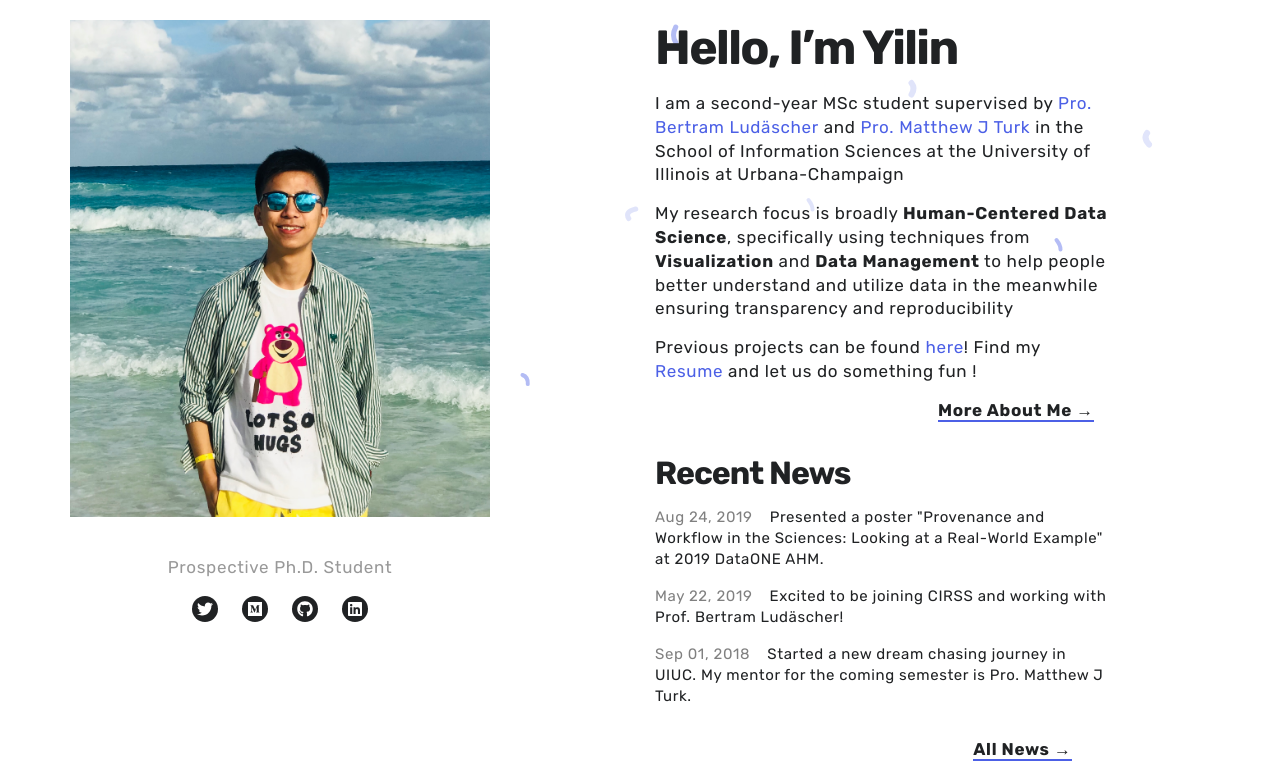
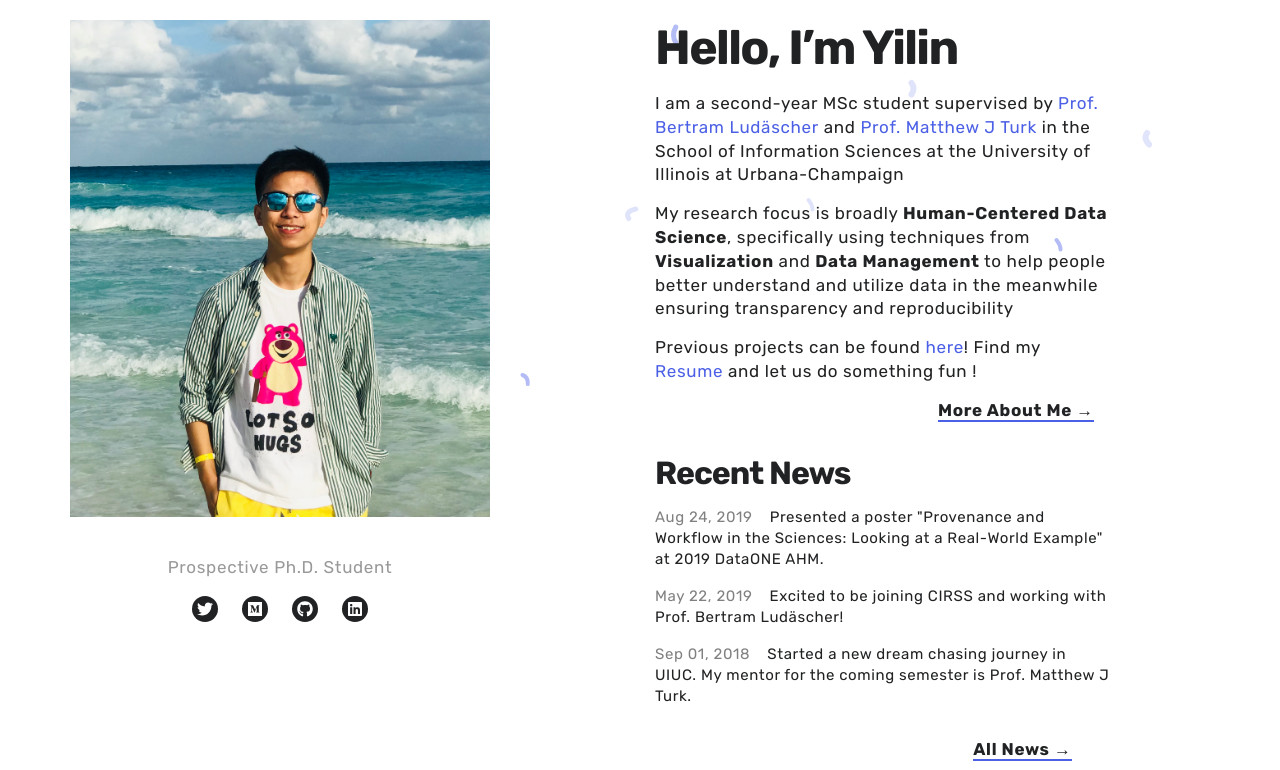
Before and after one commit to YilinXia/yilinxia.github.io, a Jekyll site: the page built from index.html, in a window 1280 px wide. Shown: the part 155-925 px from the top of the page. Built offline with Jekyll 4.4.1, drawn with Linux system fonts in a browser that asks for light colours; nearby versions of some CDN libraries.

Commit message:
Update section__about.html

```diff
--- a/_includes/section__about.html
+++ b/_includes/section__about.html
@@ -26,8 +26,8 @@
      <h2 class="title"><span class="divcss-blue8"></span>Hello, I’m Yilin<br/>
       <!--h5 class="subtitle subtitle--light">I love programming, designing, reading, traveling and cooking.
       </h5-->
-      <h6>I am a second-year MSc student supervised by <a class="divcss-link"  href="https://ischool.illinois.edu/people/bertram-ludascher">Pro. Bertram Ludäscher</a>
-      and <a class="divcss-link" href="https://sites.google.com/site/matthewturk/">Pro. Matthew J Turk</a>
+      <h6>I am a second-year MSc student supervised by <a class="divcss-link"  href="https://ischool.illinois.edu/people/bertram-ludascher">Prof. Bertram Ludäscher</a>
+      and <a class="divcss-link" href="https://sites.google.com/site/matthewturk/">Prof. Matthew J Turk</a>
       in the School of Information Sciences at the University of Illinois at Urbana-Champaign </h6>
       <h6>My research focus is broadly <a>Human-Centered Data Science</a>,<span class="divcss-blue3" ></span> <span class="divcss-blue3"></span>
       specifically using techniques from <a>Visualization</a> and <a>Data Management</a> to help people better understand and utilize data in the meanwhile ensuring transparency and reproducibility<span class="divcss-blue3"></span>  </h6>
@@ -38,7 +38,7 @@
       <h4> <span class="divcss-blue8"></span>Recent News </h4><br/>
       <h5><span class='divcss-news'>Aug 24, 2019</span>&nbsp&nbsp&nbsp Presented a poster "Provenance and Workflow in the Sciences: Looking at a Real-World Example" at 2019 DataONE AHM. </h5><br/>
       <h5><span class='divcss-news'>May 22, 2019</span>&nbsp&nbsp&nbsp Excited to be joining CIRSS and working with Prof. Bertram Ludäscher!</h5><br/>
-      <h5><span class='divcss-news'>Sep 01, 2018</span>&nbsp&nbsp&nbsp Started a new dream chasing journey in UIUC. My mentor for the coming semester is Pro. Matthew J Turk.</h5><br/>
+      <h5><span class='divcss-news'>Sep 01, 2018</span>&nbsp&nbsp&nbsp Started a new dream chasing journey in UIUC. My mentor for the coming semester is Prof. Matthew J Turk.</h5><br/>
       <h6>&emsp;&emsp;&emsp;&emsp;&emsp;&emsp;&emsp;&emsp;&emsp;&emsp;&emsp;&emsp;&emsp;&emsp;&emsp;&emsp;&emsp;&emsp;<a href="/News"><span class="divcss-blue3">All News &rarr;</span></a></h6>
       <!--a href="#" class="cta button--fill contact-trigger js-contact">Get in Touch</a-->
     <br>
```
